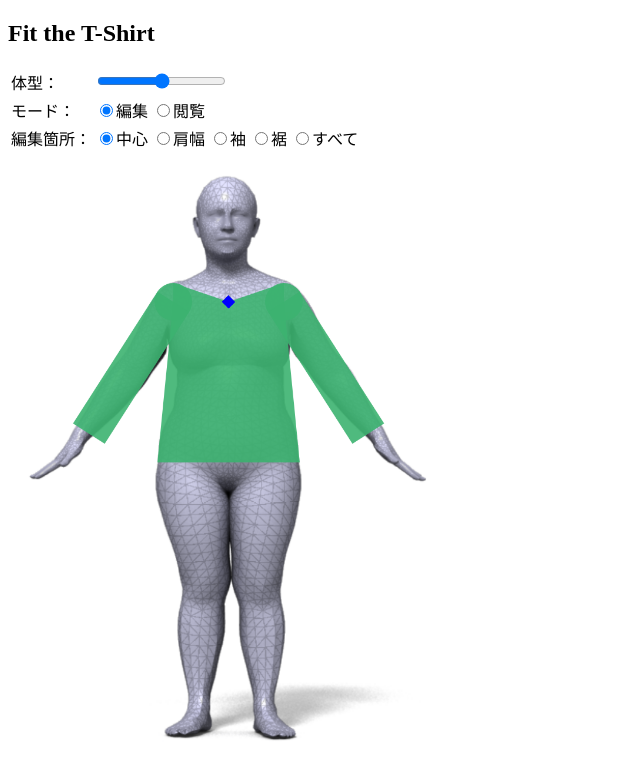
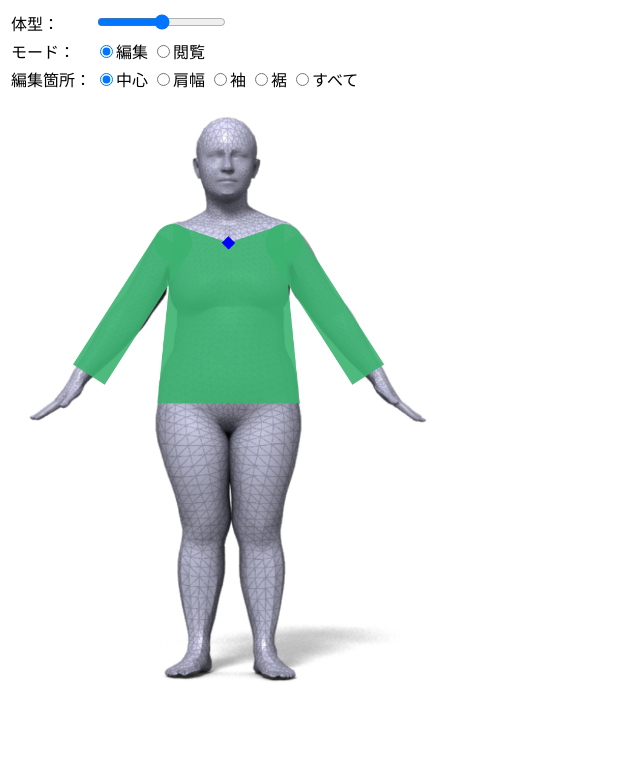
Before and after one commit to josaqqq/sakajo6.github.io, a plain HTML site: page UI/index.html in a window 1280 px wide. Shown: the whole page, without its empty margins (0-640 px from the left). Drawn offline with Linux system fonts and the light colour scheme.

Commit message:
deleted title

```diff
--- a/UI/index.html
+++ b/UI/index.html
@@ -7,7 +7,6 @@
     </head>
 
     <body>
-      <h2>Fit the T-Shirt</h2>
       <table>
         <tr>
           <td>体型：</td>
```
